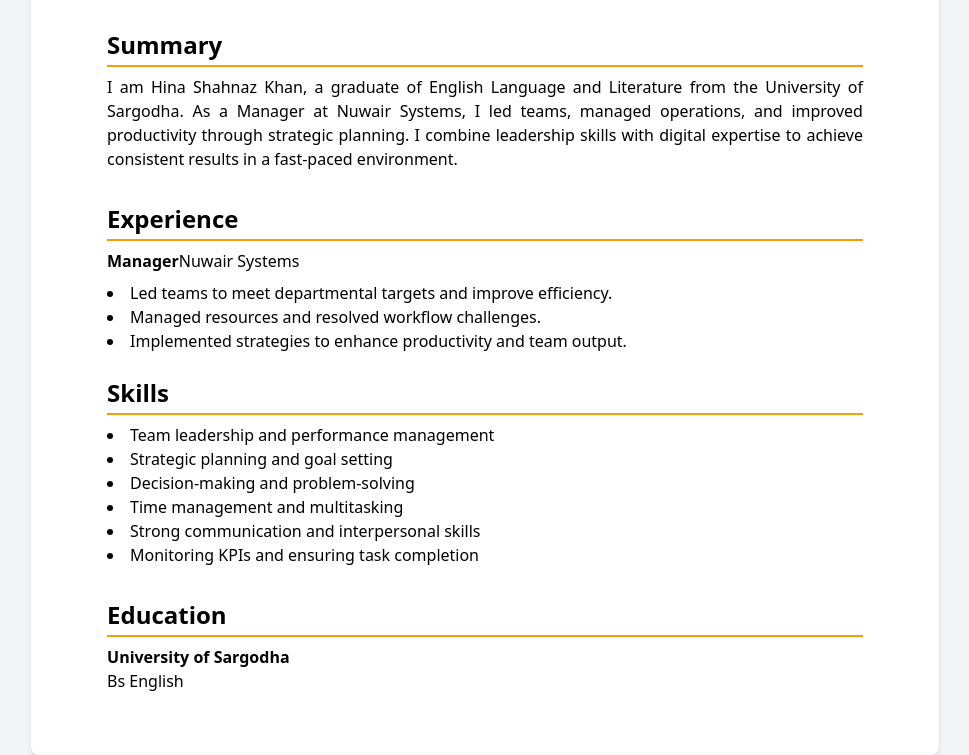
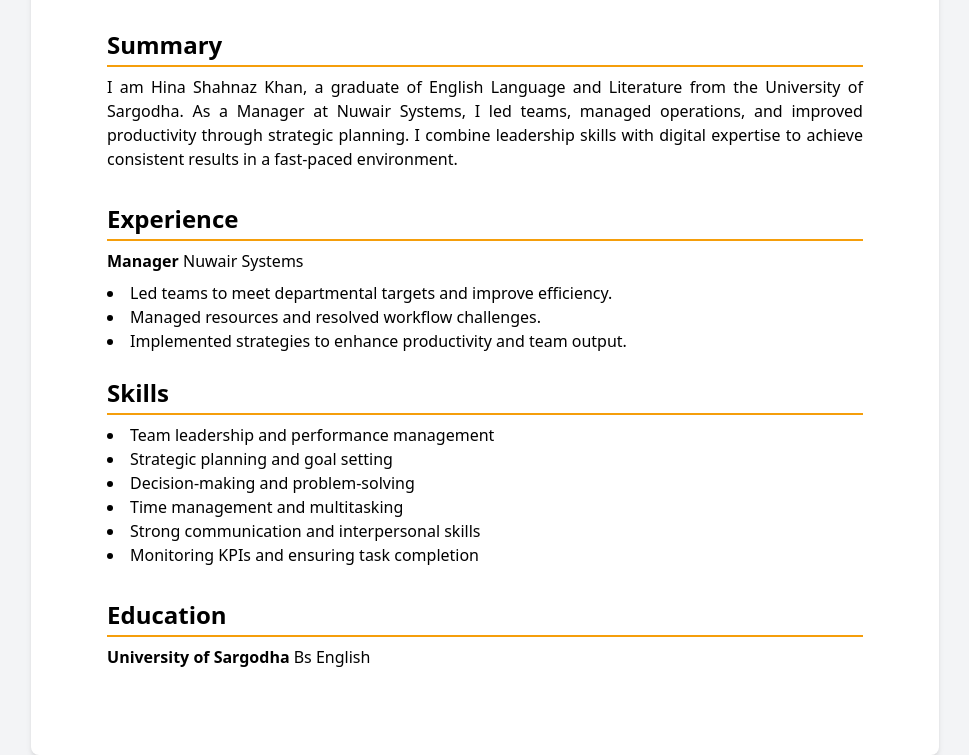
Before and after one commit to hinakhan53/cv, a website: page index.html in a window 1280 px wide. Shown: the part 379-1134 px from the top of the page, without its empty margins (155-1124 px from the left). Drawn offline with nearby package versions, Linux system fonts and the light colour scheme.

Commit message:
Update index.html

```diff
--- a/index.html
+++ b/index.html
@@ -7,7 +7,7 @@
   <link href="https://cdn.jsdelivr.net/npm/tailwindcss@2.2.19/dist/tailwind.min.css" rel="stylesheet">
   <style>
     @media print {
-      @page { size: A4; margin: 0; }
+      @page { size: A3; margin: 0; }
       body { margin: 0; }
     }
     .a4 {
@@ -39,7 +39,7 @@
     <section class="mb-8">
       <h2 class="text-2xl font-semibold border-b-2 border-yellow-500 pb-1">Experience</h2>
 
-      <p class="mt-2"><strong>Manager</strong>Nuwair Systems</p>
+      <p class="mt-2"><strong>Manager</strong> Nuwair Systems </p>
       <ul class="list-disc list-inside mt-2">
         <li>Led teams to meet departmental targets and improve efficiency.</li>
         <li>Managed resources and resolved workflow challenges.</li>
@@ -60,8 +60,7 @@
 
     <section>
       <h2 class="text-2xl font-semibold border-b-2 border-yellow-500 pb-1">Education</h2>
-      <p class="mt-2"><strong>University of Sargodha</strong></p>
-      <p>Bs English</p>
+      <p class="mt-2"><strong>University of Sargodha</strong> Bs English </p>
     </section>
   </div>
 </body>
```
